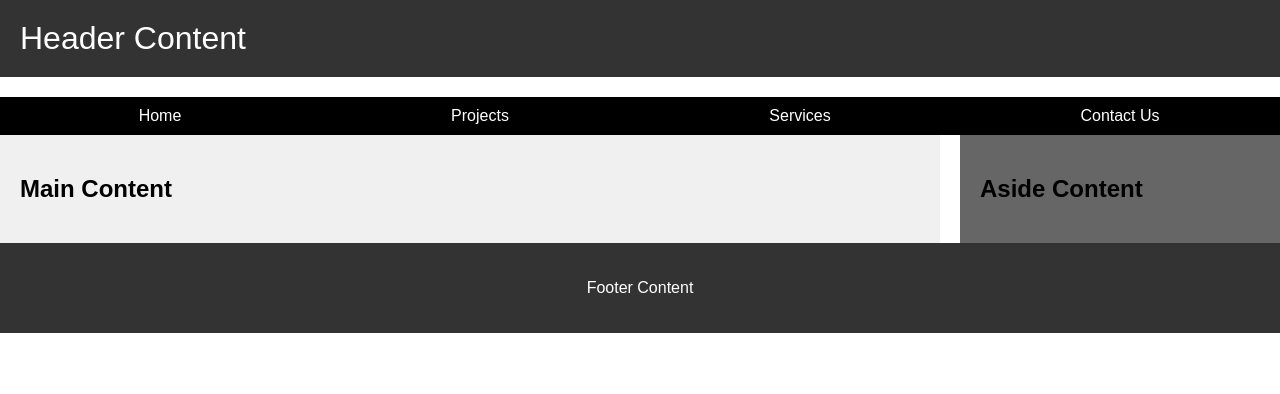
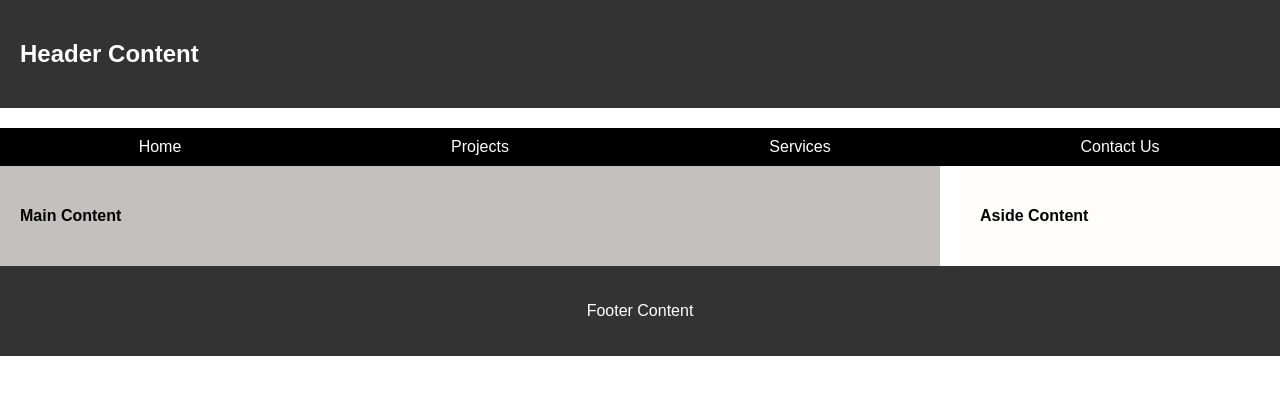
Before and after one commit to Mdwhitt77gngde/wdd131, a plain HTML site: page week01/basic-layout.html in a window 1280 px wide. Drawn offline with Linux system fonts and the light colour scheme.

Commit message:
new update

```diff
--- a/week01/basic-layout.html
+++ b/week01/basic-layout.html
@@ -8,7 +8,7 @@
 </head>
 <body>
     <header>
-        <h1>Header Content</h1>
+        <h2>Header Content</h2>
     </header>
     <nav>
         <div class="link-box">
@@ -27,12 +27,12 @@
     <div class="container">
         <main>
             <div class="main-box">
-                <h2>Main Content</h2>
+                <h4>Main Content</h4>
             </div>
         </main>
         <aside>
             <div class="aside-box">
-                <h2>Aside Content</h2>
+                <h4>Aside Content</h4>
             </div>
         </aside>
     </div>
--- a/week01/styles/layout.css
+++ b/week01/styles/layout.css
@@ -47,18 +47,20 @@ main {
 }
 
 .main-box {
-    background-color: #f0f0f0;
+    background-color: #c4c0c0;
     padding: 20px;
 }
 
 /* Aside content */
 aside {
     width: 25%;
+
 }
 
 .aside-box {
-    background-color: #666;
+    background-color: #fffcfc;
     padding: 20px;
+    height: 50;
 }
 
 /* Footer */
```
